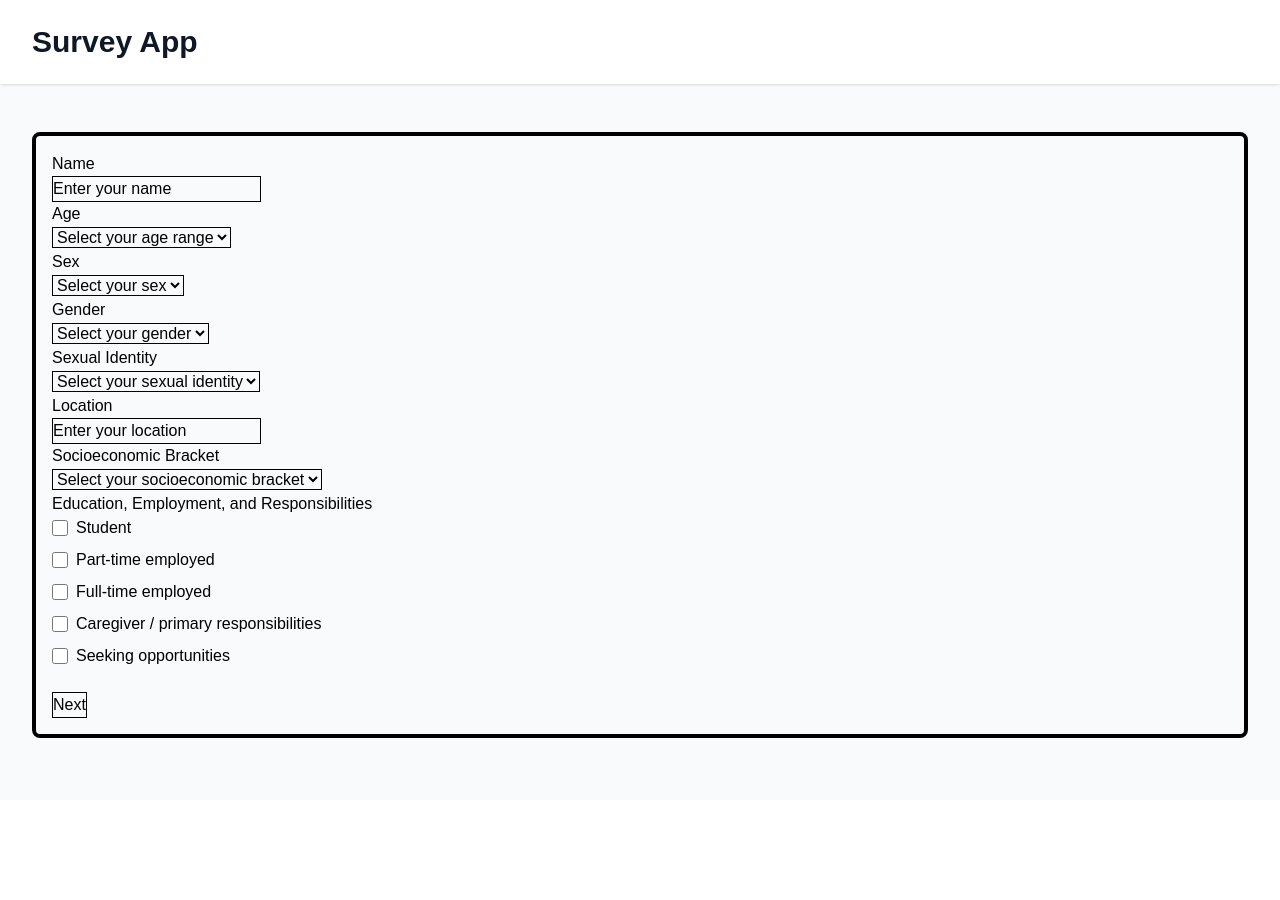
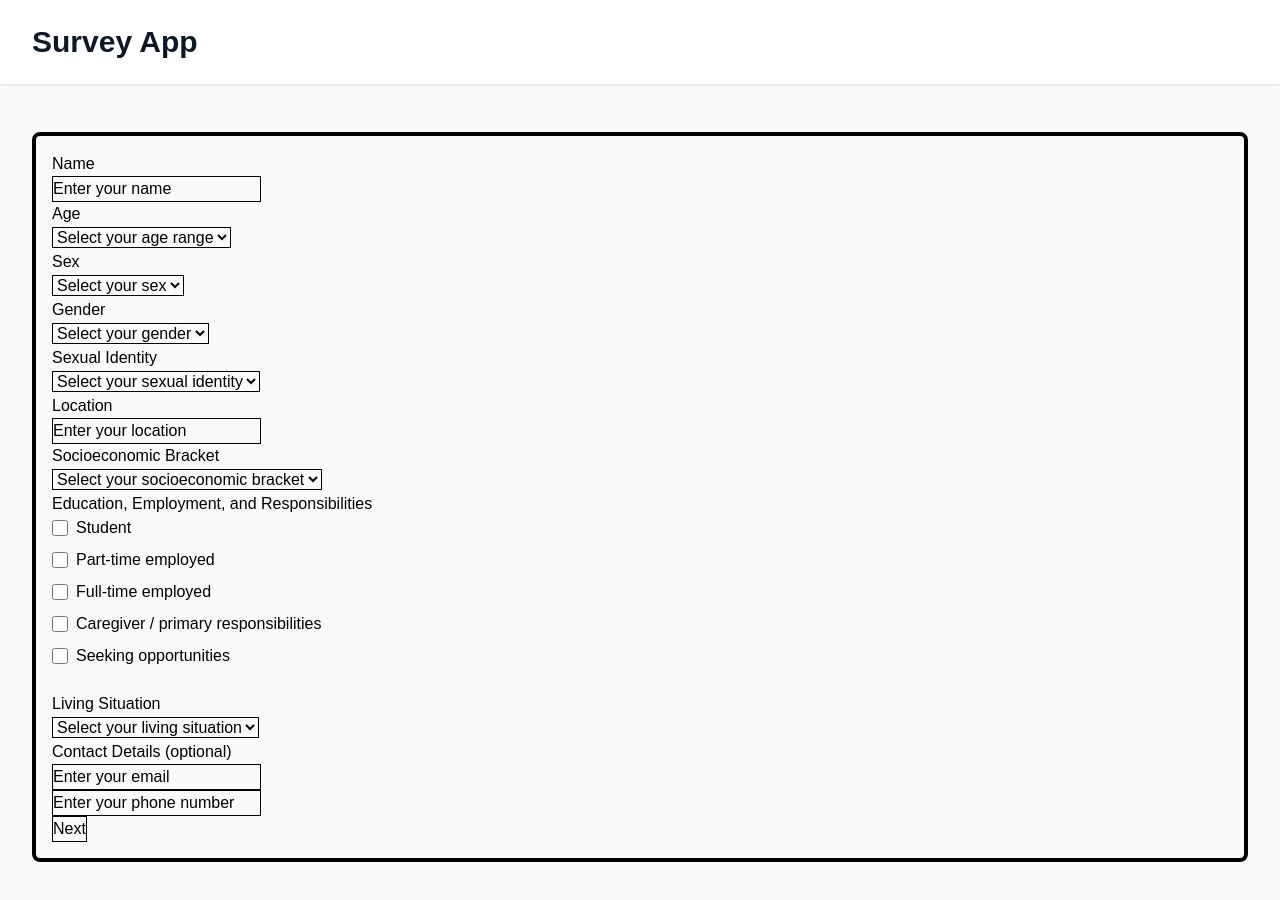
Before and after one commit to RealestEmir/Survey-App, a Next.js app in the folder survey-app/: page / in a window 1280 px wide. Shown: the top 900 px of the page. Before the commit the page ends 800 px from the top, so only its background shows below. Built offline with nearby package versions, Linux system fonts and the light colour scheme.

Commit message:
Update page.js

```diff
--- a/survey-app/src/app/page.js
+++ b/survey-app/src/app/page.js
@@ -11,7 +11,7 @@ export default function Home() {
           <div className="border-4 border-black rounded-lg p-4">
             <form>
                 <p className="text-black">Name</p>
-                <input className="border border-black placeholder:text-black" name="Name" placeholder="Enter your name"/>
+                <input className="border border-black text-black placeholder:text-black" name="Name" placeholder="Enter your name"/>
                 <p className="text-black">Age</p>
                 <select className="border border-black text-black placeholder:text-black" name="Age">
                   <option value="">Select your age range</option>
@@ -53,7 +53,7 @@ export default function Home() {
                 </select>
                 <br/>
                 <p className="text-black">Location</p>
-                <input className="border border-black placeholder:text-black" name="location" placeholder="Enter your location"/>
+                <input className="border border-black text-black placeholder:text-black" name="location" placeholder="Enter your location"/>
                 <p className="text-black">Socioeconomic Bracket</p>
                 <select className="border border-black text-black placeholder:text-black" name="socioeconomic-bracket">
                   <option value="">Select your socioeconomic bracket</option>
@@ -88,6 +88,22 @@ export default function Home() {
                   </label>
                 </div>
                 <br/>
+                <p className="text-black">Living Situation</p>
+                <select className="border border-black text-black placeholder:text-black" name="living-situation">
+                  <option value="">Select your living situation</option>
+                  <option value="alone">Living alone</option>
+                  <option value="with-parents">Living with parents</option>
+                  <option value="with-partner">Living with partner</option>
+                  <option value="with-roommates">Living with roommates</option>
+                  <option value="with-children">Living with children</option>
+                  <option value="other">Other</option>
+                </select>
+                <br/>
+                <p className="text-black">Contact Details (optional)</p>
+                <input className="border border-black text-black placeholder:text-black" name="email" placeholder="Enter your email" type="email"/>
+                <br/>
+                <input className="border border-black text-black placeholder:text-black" name="phone" placeholder="Enter your phone number" type="tel"/>
+                <br/>
                 <button type="submit" className="border border-black text-black">Next</button>
             </form>
           </div>
```
